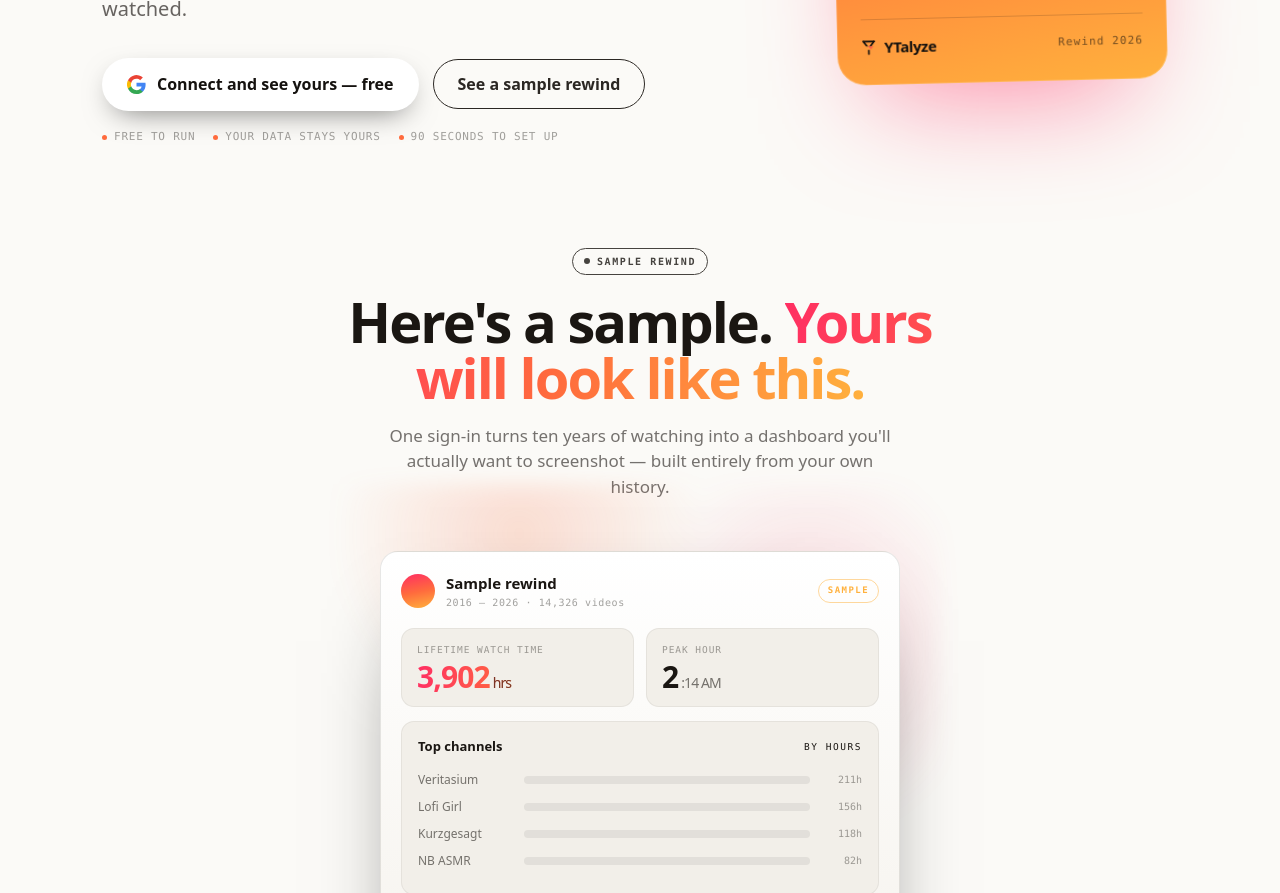
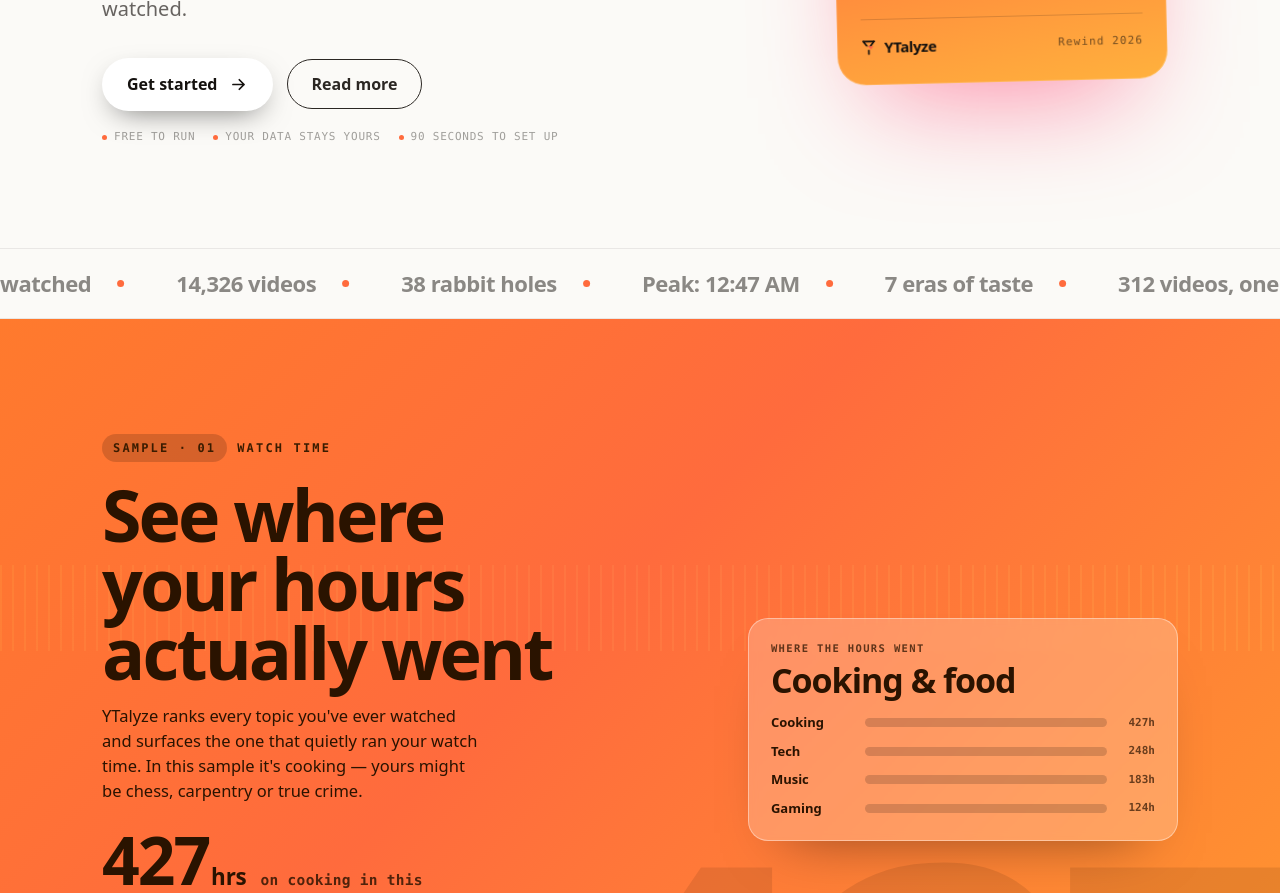
Before and after one commit to andrefelizardo/YTalyze, an Astro site in the folder home/: page / in a window 1280 px wide. Shown: the part 719-1612 px from the top of the page. Built offline with nearby package versions, Linux system fonts and the light colour scheme; Astro itself is replaced by a stand-in of ours; a web font is replaced by a local one.

Commit message:
feat: replace GoogleSignInButton with GetStartedButton and remove unused components

```diff
--- a/home/src/components/FinalCta.astro
+++ b/home/src/components/FinalCta.astro
@@ -1,5 +1,5 @@
 ---
-import GoogleSignInButton from './GoogleSignInButton.astro';
+import GetStartedButton from './GetStartedButton.astro';
 ---
 
 <section class="final pad">
@@ -7,11 +7,11 @@
 	<div class="wrap">
 		<h2 class="reveal">Ready to see yours?</h2>
 		<p class="reveal">
-			Sign in with Google and let YTalyze play your watch history back to you. Free, private,
+			Get started and let YTalyze play your watch history back to you. Free, private,
 			and ninety seconds from your first insight.
 		</p>
 		<div class="hero-cta reveal">
-			<GoogleSignInButton label="Connect and see yours — free" />
+			<GetStartedButton withArrow />
 			<a href="#top" class="btn btn-ghost">Back to top</a>
 		</div>
 		<div class="hero-note reveal" style="margin-top:22px;">
--- /dev/null
+++ b/home/src/components/GetStartedButton.astro
@@ -0,0 +1,23 @@
+---
+// The white "Get started" pill, reused in the nav, hero, and final CTA.
+import ArrowIcon from './ArrowIcon.astro';
+
+interface Props {
+	label?: string;
+	href?: string;
+	withArrow?: boolean;
+	class?: string;
+}
+
+const {
+	label = 'Get started',
+	href = '#',
+	withArrow = false,
+	class: className,
+} = Astro.props;
+---
+
+<a href={href} class:list={['btn', 'btn-google', className]}>
+	{label}
+	{withArrow && <ArrowIcon class="gicon" />}
+</a>
--- a/home/src/components/GoogleSignInButton.astro
+++ /dev/null
@@ -1,36 +0,0 @@
----
-// The white "Sign in with Google" pill, reused in the nav, hero, and final CTA.
-interface Props {
-	label?: string;
-	href?: string;
-	class?: string;
-}
-
-const {
-	label = 'Connect and see yours — free',
-	href = '#',
-	class: className,
-} = Astro.props;
----
-
-<a href={href} class:list={['btn', 'btn-google', className]}>
-	<svg class="gicon" aria-hidden="true" viewBox="0 0 18 18">
-		<path
-			fill="#4285F4"
-			d="M17.64 9.2c0-.64-.06-1.25-.16-1.84H9v3.48h4.84a4.14 4.14 0 0 1-1.8 2.71v2.26h2.92c1.7-1.57 2.68-3.88 2.68-6.61Z"
-		></path>
-		<path
-			fill="#34A853"
-			d="M9 18c2.43 0 4.47-.8 5.96-2.18l-2.92-2.26c-.8.54-1.84.86-3.04.86-2.34 0-4.32-1.58-5.03-3.7H.96v2.33A9 9 0 0 0 9 18Z"
-		></path>
-		<path
-			fill="#FBBC05"
-			d="M3.97 10.72a5.4 5.4 0 0 1 0-3.44V4.95H.96a9 9 0 0 0 0 8.1l3.01-2.33Z"
-		></path>
-		<path
-			fill="#EA4335"
-			d="M9 3.58c1.32 0 2.5.45 3.44 1.35l2.58-2.58A9 9 0 0 0 .96 4.95l3.01 2.33C4.68 5.16 6.66 3.58 9 3.58Z"
-		></path>
-	</svg>
-	{label}
-</a>
--- a/home/src/components/Header.astro
+++ b/home/src/components/Header.astro
@@ -1,5 +1,5 @@
 ---
-import GoogleSignInButton from './GoogleSignInButton.astro';
+import GetStartedButton from './GetStartedButton.astro';
 import { navLinks } from '../data/site';
 ---
 
@@ -18,7 +18,7 @@
 			<svg class="ic-moon" viewBox="0 0 24 24" fill="none" stroke="currentColor" stroke-width="1.9" stroke-linecap="round" stroke-linejoin="round" aria-hidden="true"><path d="M21 12.8A9 9 0 1 1 11.2 3a7 7 0 0 0 9.8 9.8Z"></path></svg>
 		</button>
 		<div class="nav-cta">
-			<GoogleSignInButton label="Sign in with Google" />
+			<GetStartedButton />
 		</div>
 		<button class="hamburger" id="hamburger" aria-label="Menu" aria-expanded="false">
 			<span></span><span></span><span></span>
@@ -26,7 +26,7 @@
 	</div>
 	<div class="mobile-menu" id="mobileMenu">
 		{navLinks.map((link) => <a href={link.href}>{link.label}</a>)}
-		<GoogleSignInButton label="Sign in with Google" />
+		<GetStartedButton />
 	</div>
 </header>
 
--- a/home/src/components/Hero.astro
+++ b/home/src/components/Hero.astro
@@ -1,5 +1,5 @@
 ---
-import GoogleSignInButton from './GoogleSignInButton.astro';
+import GetStartedButton from './GetStartedButton.astro';
 ---
 
 <section class="hero" id="top">
@@ -18,8 +18,8 @@
 					everything you've ever watched.
 				</p>
 				<div class="hero-cta reveal">
-					<GoogleSignInButton label="Connect and see yours — free" />
-					<a href="#preview" class="btn btn-ghost">See a sample rewind</a>
+					<GetStartedButton withArrow />
+					<a href="#heart" class="btn btn-ghost">Read more</a>
 				</div>
 				<div class="hero-note reveal">
 					<span>Free to run</span><span>Your data stays yours</span><span
--- a/home/src/components/ProductPreview.astro
+++ /dev/null
@@ -1,97 +0,0 @@
----
-// Sample dashboard mockup. Owns its own #heatClock cell builder.
----
-
-<section class="preview" id="preview">
-	<div class="wrap">
-		<div class="preview-head reveal">
-			<span class="sample-tag" style="margin:0 auto 18px;">Sample rewind</span>
-			<h2>Here's a sample. <span class="grad-text">Yours will look like this.</span></h2>
-			<p>
-				One sign-in turns ten years of watching into a dashboard you'll actually want to
-				screenshot — built entirely from your own history.
-			</p>
-		</div>
-
-		{/* live dashboard mockup */}
-		<div class="preview-stage reveal">
-			<div class="panel dash">
-				<div class="dash-top">
-					<div class="who">
-						<div class="av"></div>
-						<div>
-							<div class="nm">Sample rewind</div>
-							<div class="sb">2016 — 2026 · 14,326 videos</div>
-						</div>
-					</div>
-					<span class="dash-sample">Sample</span>
-				</div>
-
-				<div class="stat-row">
-					<div class="mini">
-						<div class="k">Lifetime watch time</div>
-						<div class="v grad-text">3,902<small>hrs</small></div>
-					</div>
-					<div class="mini">
-						<div class="k">Peak hour</div>
-						<div class="v">2<small>:14 AM</small></div>
-					</div>
-				</div>
-
-				<div class="barchart" style="margin-bottom:14px;">
-					<div class="hd">
-						<span class="t">Top channels</span><span class="mono" style="font-size:9.5px;"
-							>by hours</span
-						>
-					</div>
-					<div class="bar">
-						<span class="lbl">Veritasium</span><span class="track"
-							><span class="fill" data-p="1"></span></span
-						><span class="pct">211h</span>
-					</div>
-					<div class="bar mut">
-						<span class="lbl">Lofi Girl</span><span class="track"
-							><span class="fill" data-p="0.74"></span></span
-						><span class="pct">156h</span>
-					</div>
-					<div class="bar mut">
-						<span class="lbl">Kurzgesagt</span><span class="track"
-							><span class="fill" data-p="0.55"></span></span
-						><span class="pct">118h</span>
-					</div>
-					<div class="bar mut">
-						<span class="lbl">NB ASMR</span><span class="track"
-							><span class="fill" data-p="0.39"></span></span
-						><span class="pct">82h</span>
-					</div>
-				</div>
-
-				<div class="barchart">
-					<div class="hd">
-						<span class="t">When you watch</span><span class="mono" style="font-size:9.5px;"
-							>12a — 12p · hourly</span
-						>
-					</div>
-					<div class="clock" id="heatClock"></div>
-				</div>
-			</div>
-		</div>
-	</div>
-</section>
-
-<script>
-	// hero heat clock (12 cells, intensity ramps to late night)
-	const host = document.getElementById('heatClock');
-	if (host) {
-		const vals = [0.95, 0.8, 0.5, 0.28, 0.12, 0.08, 0.05, 0.1, 0.22, 0.34, 0.46, 0.6]; // 12a..11a
-		vals.forEach((v) => {
-			const i = document.createElement('i');
-			const a = 0.07 + v * 0.93;
-			i.style.background =
-				v > 0.45
-					? `linear-gradient(135deg, rgba(255,46,99,${a}), rgba(255,177,61,${a}))`
-					: `rgba(255,107,61,${0.1 + v * 0.5})`;
-			host.appendChild(i);
-		});
-	}
-</script>
--- a/home/src/pages/index.astro
+++ b/home/src/pages/index.astro
@@ -2,7 +2,6 @@
 import Layout from '../layouts/Layout.astro';
 import Header from '../components/Header.astro';
 import Hero from '../components/Hero.astro';
-import ProductPreview from '../components/ProductPreview.astro';
 import Marquee from '../components/Marquee.astro';
 import InsightSection from '../components/InsightSection.astro';
 import HowItWorks from '../components/HowItWorks.astro';
@@ -19,7 +18,6 @@
 	<Header />
 	<main>
 		<Hero />
-		<ProductPreview />
 		<Marquee />
 
 		{/* ===== HEART — history insights ===== */}
```
